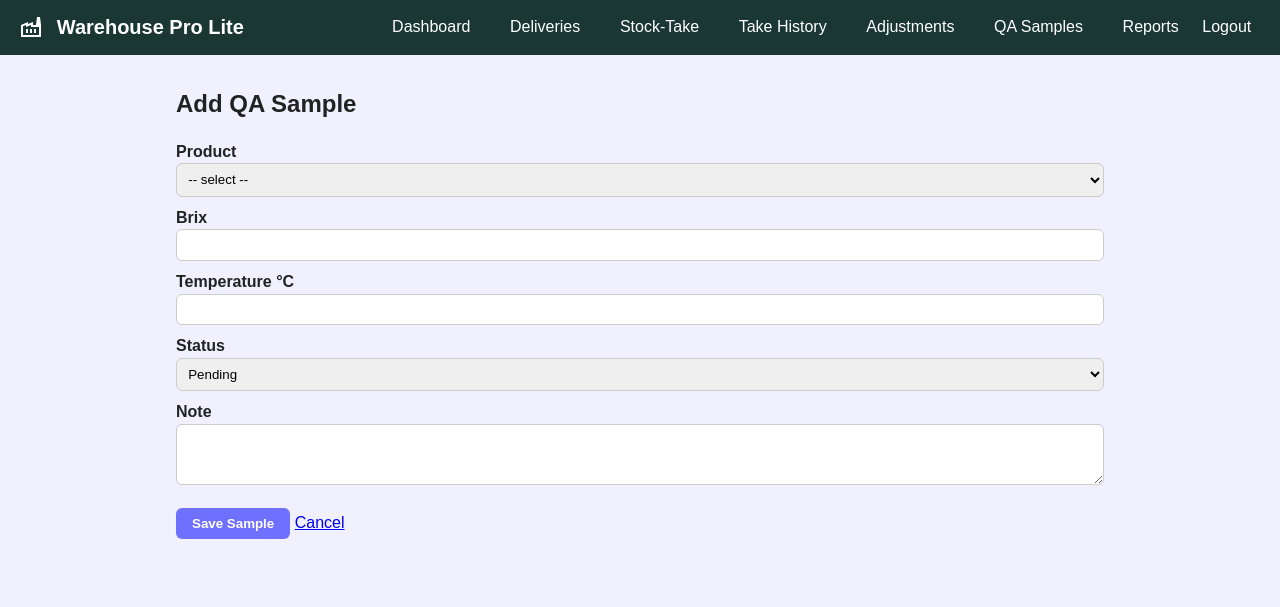
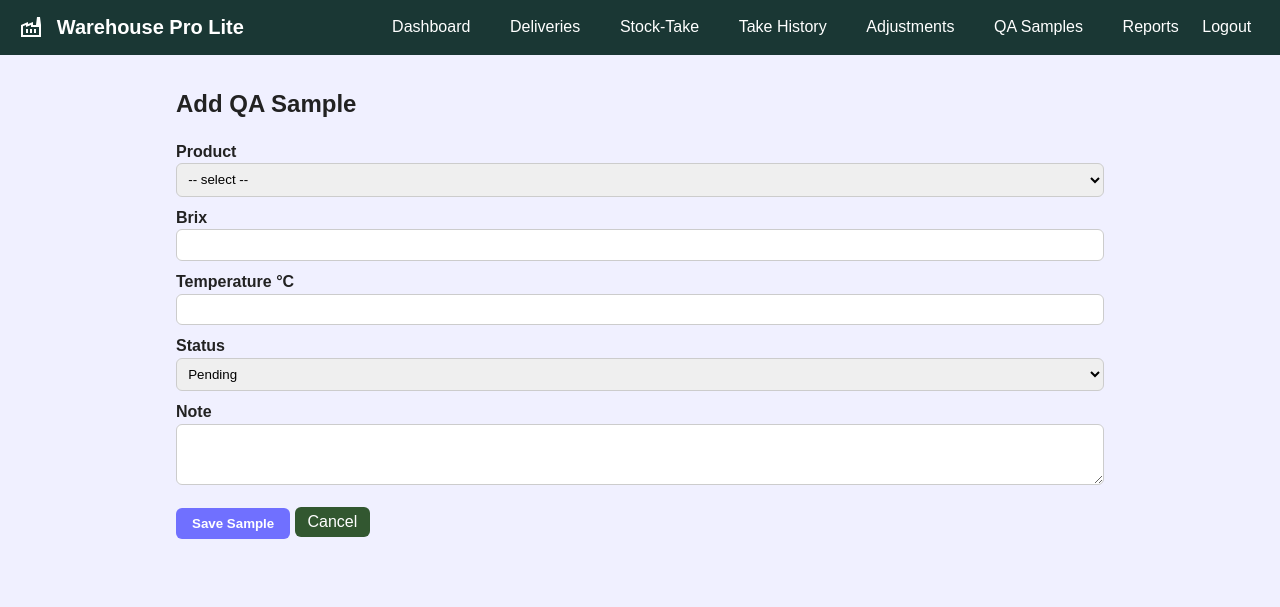
Before and after one commit to Aiman0202/UKFruitProject, a PHP site: page /WarehouseProLite/qa_add.php in a window 1280 px wide. Shown: the top 607 px of the page. Run offline with PHP 8.4, Linux system fonts and the light colour scheme; data comes from the database, SQL or seed files in the repository.

Commit message:
Replacing all links with buttons

```diff
--- a/StockTrackProLite/add_product.php
+++ b/StockTrackProLite/add_product.php
@@ -60,7 +60,7 @@ $cats = mysqli_query($conn, "SELECT id, name FROM categories ORDER BY name");
 
     <p>
         <input type="submit" value="Add Product">
-        <a href="products.php">Cancel</a>
+        <a href="products.php" class="btn-secondary">Cancel</a>  <!--secondary 'cancel button' styling-->
     </p>
 </form>
 
--- a/StockTrackProLite/customer_add.php
+++ b/StockTrackProLite/customer_add.php
@@ -40,7 +40,7 @@ if ($_SERVER['REQUEST_METHOD'] === 'POST') {
 
     <p>
         <input type="submit" value="Add Customer">
-        <a href="customers.php">Cancel</a>
+        <a href="customers.php" class="btn-secondary">Cancel</a> <!--secondary 'cancel button' styling-->
     </p>
 </form>
 
--- a/StockTrackProLite/customer_edit.php
+++ b/StockTrackProLite/customer_edit.php
@@ -54,7 +54,7 @@ if (!$row = mysqli_fetch_assoc($res)) {
 
     <p>
         <input type="submit" value="Save">
-        <a href="customers.php">Cancel</a>
+        <a href="customers.php"  class="btn-secondary">Cancel</a> <!--secondary 'cancel button' styling-->
     </p>
 </form>
 
--- a/StockTrackProLite/order_new.php
+++ b/StockTrackProLite/order_new.php
@@ -81,7 +81,7 @@ $products  = mysqli_query($conn, "SELECT id, name, price, stock FROM products OR
 
     <p>
         <input type="submit" value="Save Order">
-        <a href="orders.php">Cancel</a>
+        <a href="orders.php" class="btn-secondary">Cancel</a>  <!--secondary 'cancel button' styling-->
     </p>
 </form>
 
--- a/StockTrackProLite/order_view.php
+++ b/StockTrackProLite/order_view.php
@@ -44,6 +44,6 @@ $lines = mysqli_query($conn,
     </tbody>
 </table>
 
-<p><a href="orders.php">← Back to Orders</a></p>
+<p><a href="orders.php" class="btn">← Back to Orders</a></p> <!--turned link to button-->
 
 <?php include __DIR__ . '/includes/footer.php'; ?>
--- a/WarehouseProLite/adjustment_add.php
+++ b/WarehouseProLite/adjustment_add.php
@@ -64,7 +64,7 @@ $prefillDelta = isset($_GET['delta']) ? (int)$_GET['delta'] : '';
 
     <p>
         <input type="submit" value="Save">
-        <a href="adjustments.php">Cancel</a>
+        <a href="adjustments.php" class="btn-secondary">Cancel</a>  <!--secondary 'cancel button' styling-->
     </p>
 </form>
 
--- a/WarehouseProLite/delivery_add.php
+++ b/WarehouseProLite/delivery_add.php
@@ -52,7 +52,7 @@ $prods = mysqli_query($conn, "SELECT id, sku, name FROM products ORDER BY name")
 
     <p>
         <input type="submit" value="Save Delivery">
-        <a href="deliveries.php">Cancel</a>
+        <a href="deliveries.php"  class="btn-secondary">Cancel</a> <!--secondary 'cancel button' styling-->
     </p>
 </form>
 
--- a/WarehouseProLite/delivery_edit.php
+++ b/WarehouseProLite/delivery_edit.php
@@ -95,7 +95,7 @@ $prods = mysqli_query($conn, "SELECT id, sku, name FROM products ORDER BY name")
 
     <p>
         <input type="submit" value="Save Changes">
-        <a href="deliveries.php">Cancel</a>
+        <a href="deliveries.php" class="btn-secondary">Cancel</a>  <!--secondary 'cancel button' styling-->
     </p>
 </form>
 
--- a/WarehouseProLite/qa_add.php
+++ b/WarehouseProLite/qa_add.php
@@ -69,7 +69,7 @@ $prods = mysqli_query($conn, "SELECT id, sku, name FROM products ORDER BY name")
 
     <p>
         <input type="submit" value="Save Sample">
-        <a href="qa_samples.php">Cancel</a>
+        <a href="qa_samples.php" class="btn-secondary">Cancel</a> <!--secondary 'cancel button' styling-->
     </p>
 </form>
 
--- a/WarehouseProLite/qa_edit.php
+++ b/WarehouseProLite/qa_edit.php
@@ -81,7 +81,7 @@ $prods = mysqli_query($conn, "SELECT id, sku, name FROM products ORDER BY name")
 
     <p>
         <input type="submit" value="Save Changes">
-        <a href="qa_samples.php">Cancel</a>
+        <a href="qa_samples.php" class="btn-secondary">Cancel</a>  <!--secondary 'cancel button' styling-->
     </p>
 </form>
 
--- a/WarehouseProLite/reports.php
+++ b/WarehouseProLite/reports.php
@@ -105,6 +105,6 @@ $qaFail = mysqli_query($conn, "SELECT q.id,
   </tbody>
 </table>
 
-<p><a href="dashboard.php">← Back to Dashboard</a></p>
+<p><a href="dashboard.php"  class="btn">← Back to Dashboard</a></p> <!--turned link to button-->
 
 <?php include 'includes/footer.php'; ?>
--- a/WarehouseProLite/stocktake_view.php
+++ b/WarehouseProLite/stocktake_view.php
@@ -72,7 +72,7 @@ while ($r = mysqli_fetch_assoc($lines)):
 </form>
 
 <p>
-  <a href="stocktake_new.php" class="btn">← New Stock-Take</a>
-  <a href="dashboard.php" class="btn">Dashboard</a>
+  <a href="stocktake_new.php" class="btn">← New Stock-Take</a> <!--button-->
+  <a href="dashboard.php" class="btn">Dashboard</a><!--button-->
 </p>
 <?php include 'includes/footer.php'; ?>
--- a/WarehouseProLite/stocktakes.php
+++ b/WarehouseProLite/stocktakes.php
@@ -49,7 +49,7 @@ if (!$takes) {
 </table>
 
 <p>
-  <a href="stocktake_new.php">Start New Stock-Take</a> |
-  <a href="dashboard.php">Dashboard</a>
+  <a href="stocktake_new.php"  class="btn">Start New Stock-Take</a> <!--turned link to button-->
+  <a href="dashboard.php"  class="btn">Dashboard</a> <!--turned link to button-->
 </p>
 <?php include 'includes/footer.php'; ?>
--- a/css/style.css
+++ b/css/style.css
@@ -20,6 +20,8 @@
     --background: #f0f0ff;        /* background */
     --card: #ffffff;           /*Cards*/
     --border: #b9b5b5;            /* Borders e.g. table */
+
+    --btn-secondary: #325730;
 
     --gray: #e2e8f0;
     --text: #222;
@@ -170,7 +172,20 @@ button:hover {
     text-decoration: none;
 }
 
-.btn:hover {
+/*styling secondary buttons*/
+.btn-secondary{
+    background: var(--btn-secondary);
+    color: var(--text-light);
+    padding: .4rem .8rem;
+    border-radius: var(--radius);
+    text-decoration: none;
+}
+
+
+
+/* Same hover for both */
+.btn:hover,
+.btn-secondary:hover {
     background: var(--primary-dark);
 }
 
```
